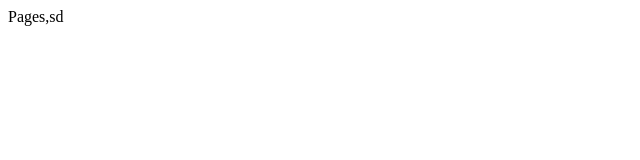
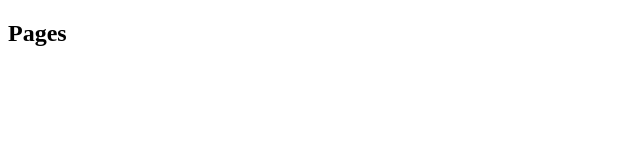
Before and after one commit to SerhiiAm/mate-test-repossitory, a plain HTML site: page index.html in a window 1280 px wide. Shown: the whole page, without its empty margins (0-640 px from the left). Drawn offline with Linux system fonts and the light colour scheme.

Commit message:
changed page index.html

```diff
--- a/index.html
+++ b/index.html
@@ -6,6 +6,8 @@
     <title>Document</title>
 </head>
 <body>
-    Pages,sd
+    <h2>
+        Pages
+    </h2>
 </body>
 </html>
```
